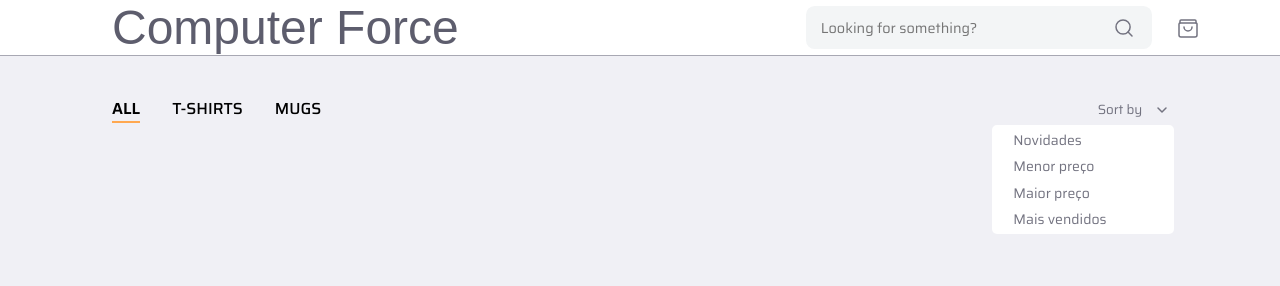
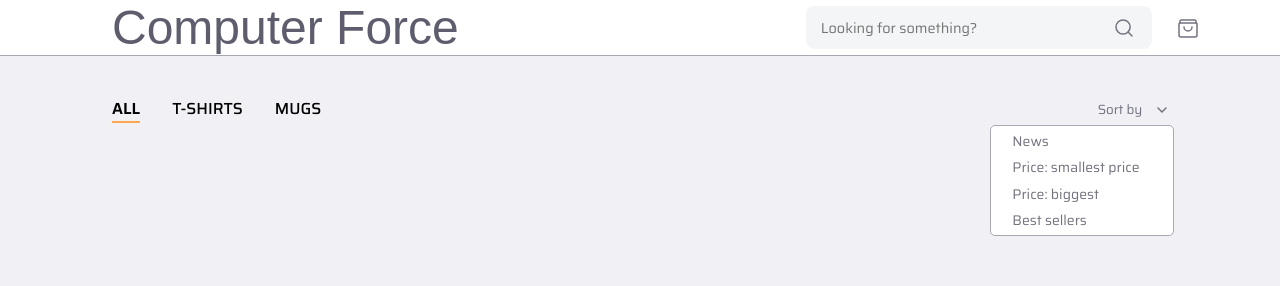
Before and after one commit to gstvcalca/computer-force, a Next.js app: page / in a window 1280 px wide. Both pictures are taken after a click on the button "Sort by". Shown: the top 286 px of the page. Built offline with nearby package versions, Linux system fonts and the light colour scheme; a web font is replaced by a local one.

Commit message:
refactor: minor styling changes

```diff
--- a/src/app/components/gallery-card.tsx
+++ b/src/app/components/gallery-card.tsx
@@ -21,10 +21,11 @@ const GalleryCardContainer = styled.div`
     width: 256px;
     background-color: rgba(255, 255, 255, 0.389);
     backdrop-filter: blur(10px);
-
+    border: .5px solid var(--border-color);
+    border-radius: 8px;
     img {
         width: 16em;
-        height: 19em;
+        height: 17em;
         border-radius: 8px 8px 0 0;
         cursor: pointer;
     }
@@ -40,10 +41,10 @@ const ProductName = styled.p`
     line-height: 24px;
     font-weight: 300px;
     color: var(--text-dark-2);
-    margin: 8px 0;
+    margin: 8px 0 3px 0;
 `
 const ProductPrice = styled.p`
-    margin: 8px 0;
+    margin: 0 0 3px 0;
     font-weight: 600;
     font-style: bold;
 `
--- a/src/app/components/gallery-priority.tsx
+++ b/src/app/components/gallery-priority.tsx
@@ -32,7 +32,7 @@ const PriorityList = styled.ul`
     text-align: left;
     top: 110%;
     border-radius: 5px;
-
+    border: 1px solid var(--border-color);
 
     li {
         color: var(--text-dark);
@@ -48,6 +48,7 @@ const PriorityListContainer = styled.div`
     width: 10em;
     align-items: center;
     justify-content: end;
+
 `
 
 export function GalleryPriority(){
@@ -67,10 +68,10 @@ export function GalleryPriority(){
             <PriorityButton onClick={handleIsOpen}>
                 Sort by <ArrowIcon/>
                 {isOpen && <PriorityList>
-                    <li onClick={() => handlePriority(SortPriority.NEWS)}>Novidades</li>
-                    <li onClick={() => handlePriority(SortPriority.SMALLEST)}>Menor preço</li>
-                    <li onClick={() => handlePriority(SortPriority.BIGGEST)}>Maior preço</li>
-                    <li onClick={() => handlePriority(SortPriority.POPULARITY)}>Mais vendidos</li>
+                    <li onClick={() => handlePriority(SortPriority.NEWS)}>News</li>
+                    <li onClick={() => handlePriority(SortPriority.SMALLEST)}>Price: smallest price</li>
+                    <li onClick={() => handlePriority(SortPriority.BIGGEST)}>Price: biggest</li>
+                    <li onClick={() => handlePriority(SortPriority.POPULARITY)}>Best sellers</li>
                 </PriorityList>
                 }
             </PriorityButton>
```
